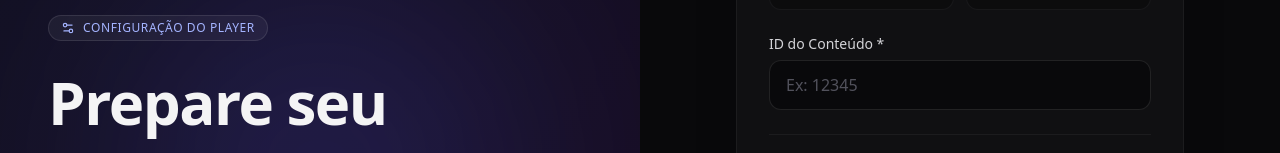
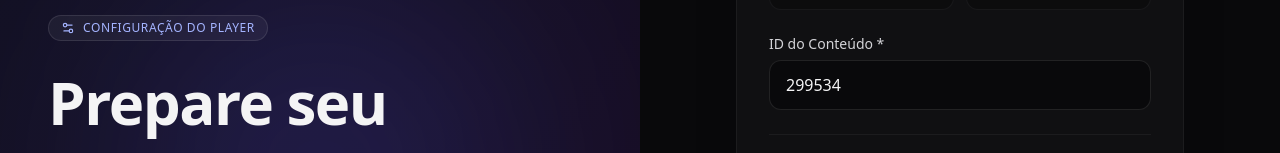
Before and after one commit to suntzar/streamapp, a React (Vite) app: page / in a window 1280 px wide. Shown: the part 264-417 px from the top of the page. Built offline with nearby package versions, Linux system fonts and the light colour scheme.

Commit message:
feat: reset to ideal state and set default contentId to 299534

```diff
--- a/src/App.tsx
+++ b/src/App.tsx
@@ -9,7 +9,7 @@ export default function App() {
 
   // Form State
   const [contentType, setContentType] = useState('movie');
-  const [contentId, setContentId] = useState('');
+  const [contentId, setContentId] = useState('299534');
   const [seasonNum, setSeasonNum] = useState('');
   const [episodeNum, setEpisodeNum] = useState('');
   const [themeColor, setThemeColor] = useState('');
```
